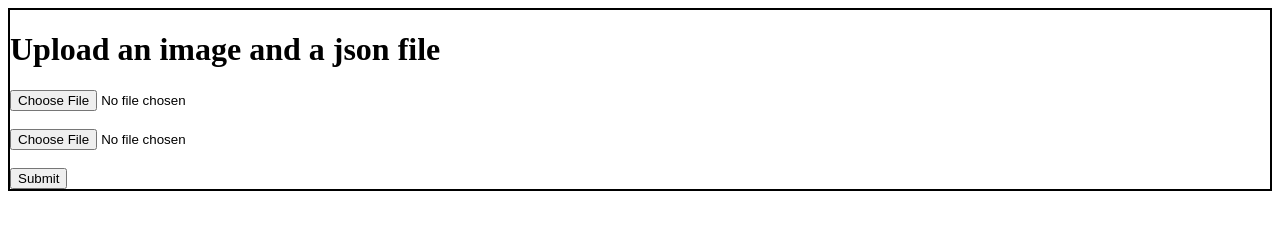
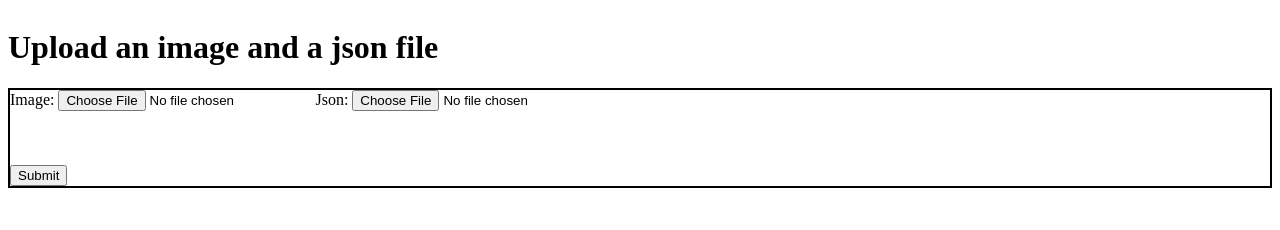
Before and after one commit to NitheeshTringapps/Uploading-files-and-display, a plain HTML site: page index.html in a window 1280 px wide. Drawn offline with Linux system fonts and the light colour scheme.

Commit message:
Update index.html

```diff
--- a/index.html
+++ b/index.html
@@ -8,18 +8,15 @@
     <script defer src="script.js"></script>
 </head>
 <body>
+    <h1>Upload an image and a json file</h1>
     <div class="upload">
-        <h1>Upload an image and a json file</h1>
         <form method="get" action="display.html">
-            <input type="file" id="image" name="image" accept="image/*"><br><br>
-            <input type="file" id="json" name="json" accept=".json"><br><br>
-            <button type="submit" onclick="display(event)">Submit</button>
+            <label for="image">Image: </label>
+            <input type="file" id="image" name="image" accept="image/*" required>
+            <label for="json">Json: </label>
+            <input type="file" id="json" name="json" accept=".json" required><br><br><br><br>
+            <button type="submit" onclick="saveLocalStorage()">Submit</button>
         </form>
     </div>
-    <!-- <div class="display">
-        <h1>Your uploaded files are:</h1><br>
-        <img id="uploadedImage" style="width: 500px;" alt="Your uploaded image">
-        <p id="jsonOutput"></p>
-    </div> -->
 </body>
 </html>
```
